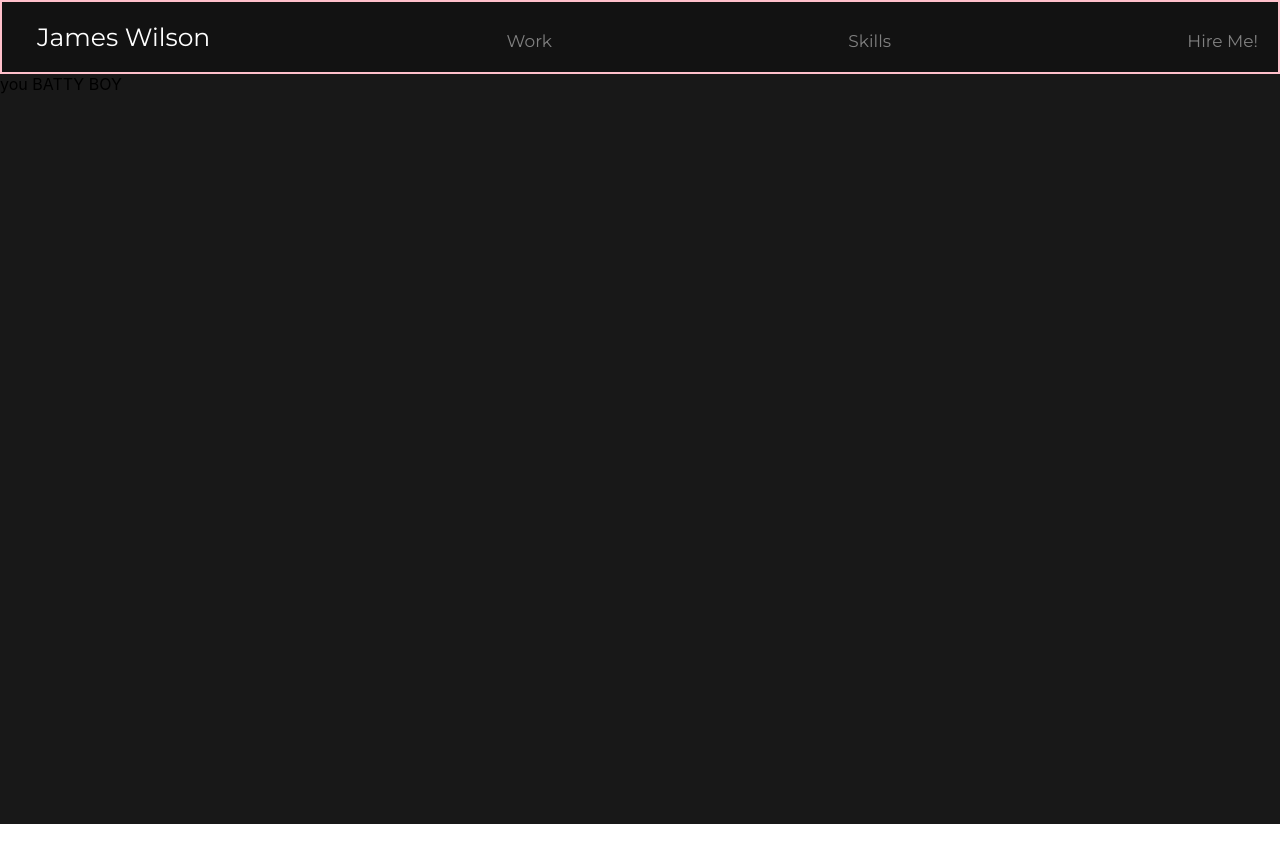
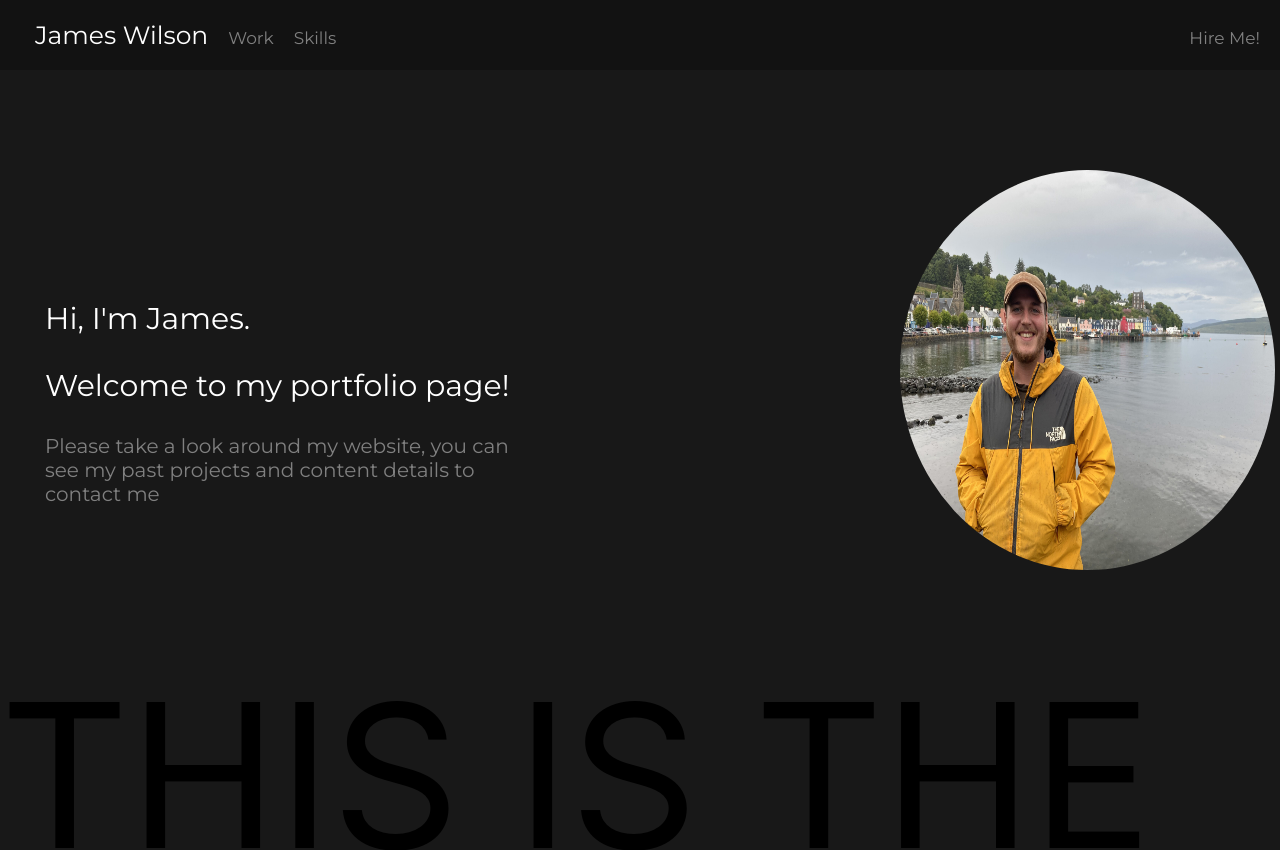
Before and after one commit to jamwil123/portfolio-website, a React (Create React App) app: page / in a window 1280 px wide. Shown: the top 850 px of the page. Before the commit the page ends 824 px from the top, so only its background shows below. Built offline with nearby package versions, Linux system fonts and the light colour scheme.

Commit message:
Finished building the home page and some basic styling

```diff
--- a/src/App.css
+++ b/src/App.css
@@ -1,23 +1,26 @@
-@import url('https://fonts.googleapis.com/css2?family=Montserrat&display=swap');
+@import url("https://fonts.googleapis.com/css2?family=Montserrat&display=swap");
 
 /* Header  */
 .headerMain {
-  border: 2px solid pink;
   padding: 20px;
   height: 30px;
-  background-color  : #121212;
+  background-color: #121212;
   position: sticky;
-  top:0;
+  top: 0;
   display: flex;
-  flex-wrap: wrap;
+  flex-direction: row;
   justify-content: space-between;
-  align-items: center;
+}
+.firstThreeButtons {
+  display: flex;
+  flex-direction: row;
+  justify-content: space-between;
 }
 .headerTextName {
   font-size: 25px;
   color: white;
   padding-left: 15px;
-  font-family: 'Montserrat', sans-serif;
+  font-family: "Montserrat", sans-serif;
 }
 .headerTextSkills,
 .headerTextWork {
@@ -25,7 +28,7 @@
   color: grey;
   padding-left: 20px;
   padding-top: 8px;
-  font-family: 'Montserrat', sans-serif;
+  font-family: "Montserrat", sans-serif;
 }
 .headerTextHireMe {
   font-size: 17px;
@@ -33,17 +36,72 @@
   padding-left: 20px;
   padding-top: 8px;
   text-decoration: none;
-  font-family: 'Montserrat', sans-serif;
+  font-family: "Montserrat", sans-serif;
   display: flex;
-  align-items:flex-end;
-  justify-content: flex-end;
 
 }
 /* Header  */
 
 /* Home Page */
 .homeMain {
-  background-color  : #181818;
-  height: 750px;
+  background-color: #181818;
+  width: 100%;
+  height: 150%;
+  display: flex;
+  flex-direction: column;
+}
+.welcomeText {
+  font-size: 30px;
+  color: white;
+  font-family: "Montserrat", sans-serif;
+  width: 900px;
+  display: inline-flex;
+  align-self: flex-start;
+  flex-wrap: wrap;
+}
+
+.introText {
+  padding-top: 150px;
+  padding-left: 45px;
+  max-width: 500px;
+  display: flex;
+  align-content: flex-start;
+  flex: 1;
+}
+.introTextMain {
+  margin-top: 50px;
+}
+.introSubText {
+  font-size: 20px;
+  color: gray;
+  font-family: "Montserrat", sans-serif;
+}
+.jamesPicture {
+  border-radius: 50%;
+  width: 375px;
+  height: 400px;
+  margin-top: 100px;
+}
+.homeImg {
+  display: flex;
+  flex: 0 1 auto;
+  width: 0px;
+  height: 100px;
+  margin-left: auto;
+}
+@media screen and (max-width: 1024px) {
+  .jamesPicture {
+    display: none;
+  }
 }
 /* Home Page */
+
+/* Projects Page */
+
+.projectsText {
+  margin-top: 10%;
+  font-size: 200px;
+  scroll-snap-type: x mandatory;
+}
+
+/* Projects Page */
--- a/src/Components/Header.js
+++ b/src/Components/Header.js
@@ -4,6 +4,7 @@ import { Link } from 'react-router-dom'
 export default function Header() {
     return (
         <div className='headerMain'>
+        <main className='firstThreeButtons'>
         <Link to='/' style={{ textDecoration: 'none' }}>
         <div className='headerTextName'>James Wilson</div>
         </Link>
@@ -13,9 +14,12 @@ export default function Header() {
         <Link to='/skills' style={{ textDecoration: 'none' }}>
         <div className='headerTextSkills'>Skills</div>
         </Link>
+        </main>
+        <main className='hireMeButton'>
         <Link to='/hireme' style={{ textDecoration: 'none' }}>
         <div className='headerTextHireMe'>Hire Me!</div>
         </Link>
+        </main>
         </div>
     )
 }
--- a/src/Components/Home.js
+++ b/src/Components/Home.js
@@ -1,9 +1,32 @@
-import React from 'react'
+import React from "react";
+import jamesFace from '../IMG_6790.jpg'
 
 export default function Home() {
-    return (
-        <div className='homeMain'>
-            <div> you BATTY BOY</div>
+  return (
+    <div className="homeMain">
+      <div className="welcomeText">
+        <div className="introText">
+          <main className="introTextMain" >
+          <div className="nameAndWelcome" >
+            <p>Hi, I'm James. </p>
+            <p> Welcome to my portfolio page!</p>
+            </div>
+            <p className="introSubText">
+                Please take a look around my website, you can see my past
+                projects and content details to contact me
+            </p>
+          </main>
+
         </div>
-    )
+        <div className="homeImg">
+        <img
+            src={jamesFace}
+            alt="james"
+            className='jamesPicture'
+          />
+          </div>
+      </div>
+      <div className="projectsText">THIS IS THE NEXT LOTS OF TEXT</div>
+    </div>
+  );
 }
```
Also changed, not shown: src/IMG_6790.jpg (added).
